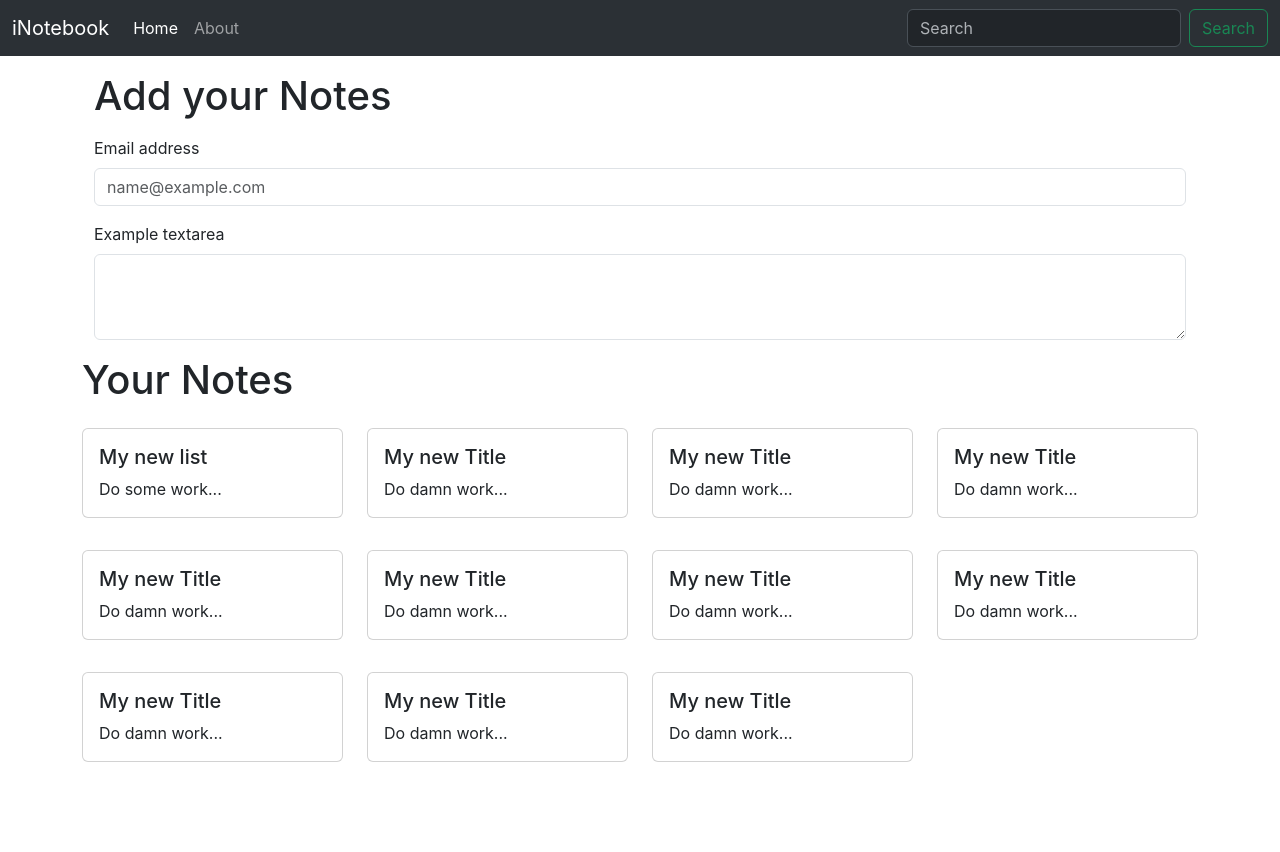
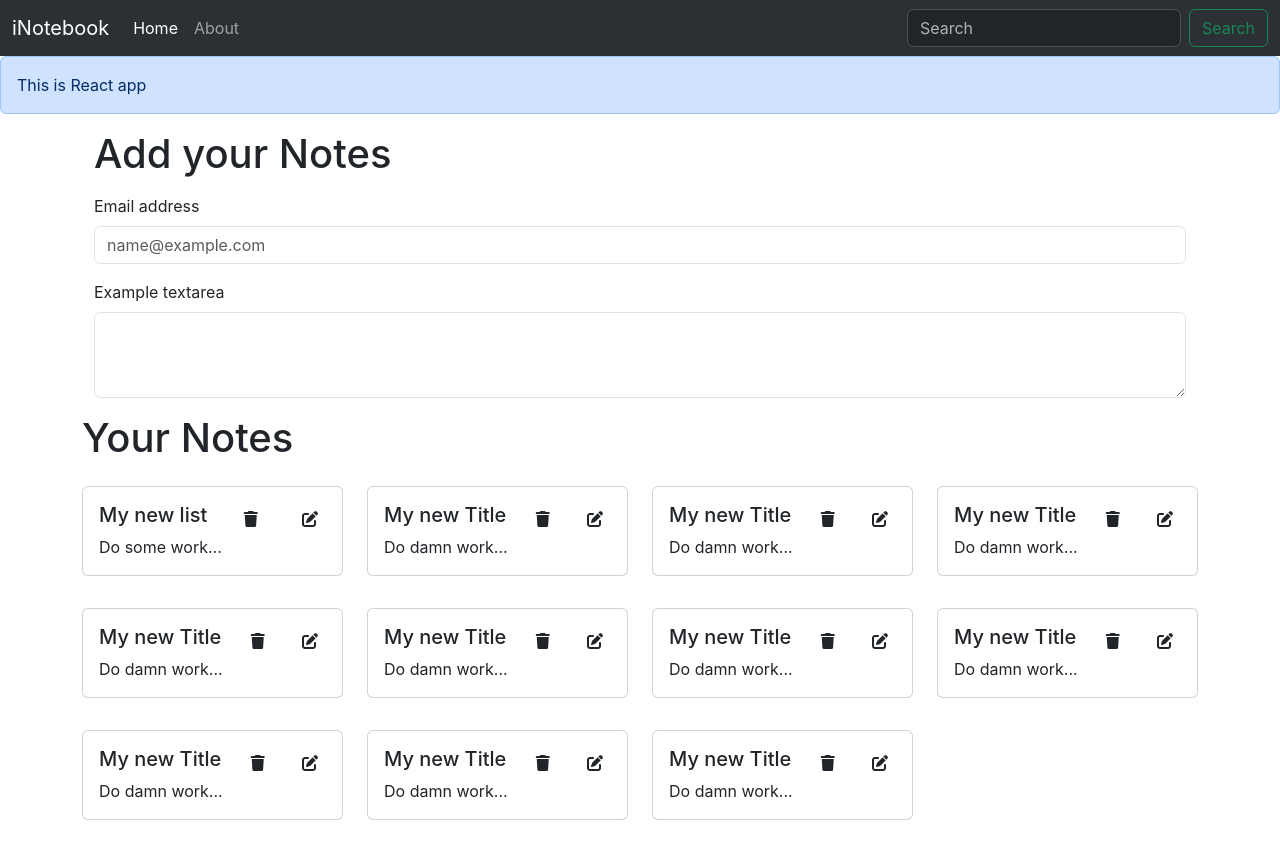
Before and after one commit to swaraj-ssk/iNotebook-with-React-and-Express, a React (Create React App) app: page / in a window 1280 px wide. Before the commit the page ends 800 px from the top, so only its background shows below. Built offline with nearby package versions, Linux system fonts and the light colour scheme.

Commit message:
added FontAwesome icons and Alert.js

```diff
--- a/public/index.html
+++ b/public/index.html
@@ -17,6 +17,7 @@
   <body>
     <noscript>You need to enable JavaScript to run this app.</noscript>
     <div id="root"></div>
+    <script src="https://kit.fontawesome.com/d060a018ac.js" crossorigin="anonymous"></script>
     <script src="https://cdn.jsdelivr.net/npm/@popperjs/core@2.11.8/dist/umd/popper.min.js" integrity="sha384-I7E8VVD/ismYTF4hNIPjVp/Zjvgyol6VFvRkX/vR+Vc4jQkC+hVqc2pM8ODewa9r" crossorigin="anonymous"></script>
     <script src="https://cdn.jsdelivr.net/npm/bootstrap@5.3.3/dist/js/bootstrap.min.js" integrity="sha384-0pUGZvbkm6XF6gxjEnlmuGrJXVbNuzT9qBBavbLwCsOGabYfZo0T0to5eqruptLy" crossorigin="anonymous"></script>
   </body>
--- a/src/App.js
+++ b/src/App.js
@@ -8,6 +8,7 @@ import {
   Route
 } from "react-router-dom";
 import NoteState from './context/notes/NoteState';
+import Alert from './components/Alert';
 
 function App() {
   return (
@@ -15,6 +16,7 @@ function App() {
       <NoteState>
         <BrowserRouter>
           <Navbar />
+          <Alert message={"This is React app"}/>
           <div className="container">
             <Routes>
               <Route exact path="/" element={<Home />} />
--- /dev/null
+++ b/src/components/Alert.js
@@ -0,0 +1,13 @@
+import React from 'react'
+
+const Alert = (props) => {
+    return (
+        <div>
+            <div class="alert alert-primary" role="alert">
+                {props.message}
+            </div>
+        </div>
+    )
+}
+
+export default Alert
--- a/src/components/Home.js
+++ b/src/components/Home.js
@@ -8,11 +8,11 @@ const Home = () => {
         <h1>Add your Notes</h1>
         <form className="my-3" action="">
           <div className="mb-3">
-            <label for="exampleFormControlInput1" className="form-label">Email address</label>
+            <label htmlFor="exampleFormControlInput1" className="form-label">Email address</label>
             <input type="email" className="form-control" id="exampleFormControlInput1" placeholder="name@example.com" />
           </div>
           <div className="mb-3">
-            <label for="exampleFormControlTextarea1" className="form-label">Example textarea</label>
+            <label htmlFor="exampleFormControlTextarea1" className="form-label">Example textarea</label>
             <textarea className="form-control" id="exampleFormControlTextarea1" rows="3"></textarea>
           </div>
         </form>
--- a/src/components/Note.js
+++ b/src/components/Note.js
@@ -12,7 +12,7 @@ const Note = () => {
             <h1>Your Notes</h1>
             {
                 notes.map((note) => {
-                    return <Noteitem note={note}/>
+                    return <Noteitem key={note._id} note={note}/>
                 })
             }
         </div>
--- a/src/components/Noteitem.js
+++ b/src/components/Noteitem.js
@@ -5,11 +5,15 @@ const Noteitem = (props) => {
     return (
         <div className='col-md-3'>
             <div className="card my-3" >
-                    <div className="card-body">
+                <div className="card-body">
+                    <div className="d-flex align-items-center justify-content-between">
                         <h5 className="card-title">{note.title}</h5>
-                        <p className="card-text">{(note.description.toString()).slice(0,50) + "..."}</p>
-                        {/* <a href="#" className="btn btn-primary">Go somewhere</a> */}
+                        <i className=" fa-solid fa-trash mx-2"></i>
+                        <i className="fa-solid fa-pen-to-square mx-2"></i>
                     </div>
+                    <p className="card-text">{(note.description.toString()).slice(0, 50) + "..."}</p>
+                    {/* <a href="#" className="btn btn-primary">Go somewhere</a> */}
+                </div>
             </div>
         </div>
     )
--- a/src/context/notes/NoteState.js
+++ b/src/context/notes/NoteState.js
@@ -23,7 +23,7 @@ const NoteState = (props) => {
       "__v": 0
     },
     {
-      "_id": "6680e1fc10eb6abd8d8c3e80",
+      "_id": "6680e1fc10eb6abd8d8c3e801",
       "user": "667e020d3f818a48453b39c6",
       "title": "My new Title",
       "description": "Do damn work",
@@ -32,7 +32,7 @@ const NoteState = (props) => {
       "__v": 0
     },
     {
-      "_id": "6680e1fc10eb6abd8d8c3e80",
+      "_id": "6680e1fc10eb6abd8d8c3e802",
       "user": "667e020d3f818a48453b39c6",
       "title": "My new Title",
       "description": "Do damn work",
@@ -41,7 +41,7 @@ const NoteState = (props) => {
       "__v": 0
     },
     {
-      "_id": "6680e1fc10eb6abd8d8c3e80",
+      "_id": "6680e1fc10eb6abd8d8c3e803",
       "user": "667e020d3f818a48453b39c6",
       "title": "My new Title",
       "description": "Do damn work",
@@ -50,7 +50,7 @@ const NoteState = (props) => {
       "__v": 0
     },
     {
-      "_id": "6680e1fc10eb6abd8d8c3e80",
+      "_id": "6680e1fc10eb6abd8d8c3e804",
       "user": "667e020d3f818a48453b39c6",
       "title": "My new Title",
       "description": "Do damn work",
@@ -59,7 +59,7 @@ const NoteState = (props) => {
       "__v": 0
     },
     {
-      "_id": "6680e1fc10eb6abd8d8c3e80",
+      "_id": "6680e1fc10eb6abd8d8c3e805",
       "user": "667e020d3f818a48453b39c6",
       "title": "My new Title",
       "description": "Do damn work",
@@ -68,7 +68,7 @@ const NoteState = (props) => {
       "__v": 0
     },
     {
-      "_id": "6680e1fc10eb6abd8d8c3e80",
+      "_id": "6680e1fc10eb6abd8d8c3e806",
       "user": "667e020d3f818a48453b39c6",
       "title": "My new Title",
       "description": "Do damn work",
@@ -77,7 +77,7 @@ const NoteState = (props) => {
       "__v": 0
     },
     {
-      "_id": "6680e1fc10eb6abd8d8c3e80",
+      "_id": "6680e1fc10eb6abd8d8c3e807",
       "user": "667e020d3f818a48453b39c6",
       "title": "My new Title",
       "description": "Do damn work",
@@ -86,7 +86,7 @@ const NoteState = (props) => {
       "__v": 0
     },
     {
-      "_id": "6680e1fc10eb6abd8d8c3e80",
+      "_id": "6680e1fc10eb6abd8d8c3e808",
       "user": "667e020d3f818a48453b39c6",
       "title": "My new Title",
       "description": "Do damn work",
@@ -95,7 +95,7 @@ const NoteState = (props) => {
       "__v": 0
     },
     {
-      "_id": "6680e1fc10eb6abd8d8c3e80",
+      "_id": "6680e1fc10eb6abd8d8c3e809",
       "user": "667e020d3f818a48453b39c6",
       "title": "My new Title",
       "description": "Do damn work",
--- a/src/index.css
+++ b/src/index.css
@@ -11,3 +11,7 @@ code {
   font-family: source-code-pro, Menlo, Monaco, Consolas, 'Courier New',
     monospace;
 }
+
+i{
+  cursor: pointer;
+}
```
